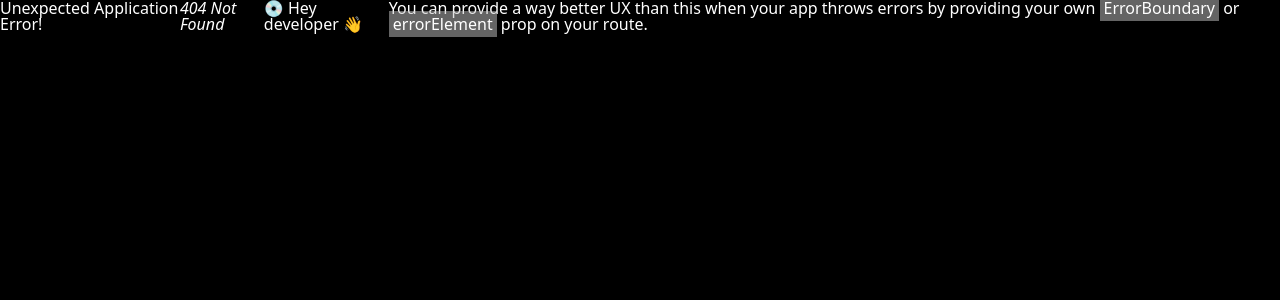
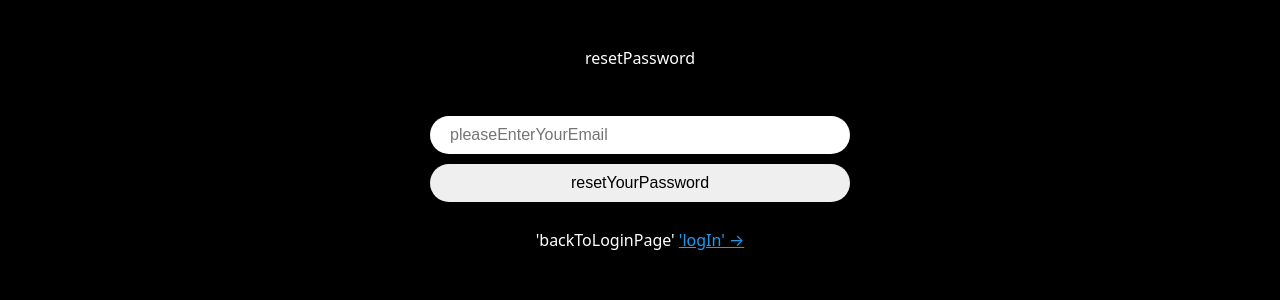
Before and after one commit to dnjll/nwitter-reloaded, a React (Vite) app: page /reset-password in a window 1280 px wide. Before the commit this address had no page. Shown: the top 300 px of the page. Built offline with nearby package versions, Linux system fonts and the light colour scheme.

Commit message:
add reset-password

```diff
--- a/src/components/auth-components.ts
+++ b/src/components/auth-components.ts
@@ -28,6 +28,7 @@ export const Input = styled.input`
     border: none;
     width: 100%;
     font-size: 16px;
+    /* margin-bottom: 10px; */
     &[type="submit"] {
         cursor: pointer;
         &:hover{
--- a/src/components/github-btn.tsx
+++ b/src/components/github-btn.tsx
@@ -1,10 +1,12 @@
-import { GithubAuthProvider, signInWithPopup, signInWithRedirect } from "firebase/auth";
+import { GithubAuthProvider, sendPasswordResetEmail, signInWithPopup, signInWithRedirect } from "firebase/auth";
 import {styled} from "styled-components";
 import { auth } from "../firebase";
-import { useNavigate } from "react-router-dom";
+import { Link, useNavigate } from "react-router-dom";
+import { Input, Switcher, Wrapper } from "./auth-components";
+import { useState } from "react";
 
 const Button = styled.span`
-    margin-top: 50px;
+    margin-top: 20px;
     background-color: white;
     font-weight: 500;
     width: 100%;
@@ -40,5 +42,6 @@ export default function GithubButton() {
             <Logo src="/github-logo.svg"/>
             Coninue with Github
         </Button>
+
     );
 }
--- a/src/components/layout.tsx
+++ b/src/components/layout.tsx
@@ -3,7 +3,7 @@ import { Outlet } from "react-router-dom";
 export default function Layout() {
     return  (
         <>
-        <h2>layout</h2>
+        <h2></h2>
         <Outlet />
         </>
     );
--- a/src/routes/create-account.tsx
+++ b/src/routes/create-account.tsx
@@ -63,6 +63,7 @@ export default function CreateAccount() {
             Already have an account?
             <Link to="/login">Log in&rarr;</Link>
         </Switcher>
+
         <GithubButton/>
     </Wrapper>)
 }
--- a/src/routes/home.tsx
+++ b/src/routes/home.tsx
@@ -1,9 +1,3 @@
-import { auth } from "../firebase"
-
 export default function Home() {
-
-    const logOut = () => {
-        auth.signOut();
-    };
-    return <h1><button onClick={logOut}>Log Out</button></h1>
+    return <h1>home</h1>
 }
--- a/src/routes/login.tsx
+++ b/src/routes/login.tsx
@@ -56,6 +56,10 @@ export default function CreateAccount() {
       <Switcher>
         Don't have an account?<Link to ="/create-account">Create one &rarr;</Link>
       </Switcher>
+      <Switcher>
+            Forgot your password?
+            <Link to="/reset-password">Reset password&rarr;</Link>
+        </Switcher>
       <GithubButton/>
     </Wrapper>
 
--- /dev/null
+++ b/src/routes/reset-password.tsx
@@ -0,0 +1,45 @@
+import { fetchSignInMethodsForEmail, sendPasswordResetEmail, SignInMethod } from "firebase/auth";
+import { useState } from "react";
+import { auth } from "../firebase";
+import { Form, Input, Wrapper,Switcher, Error} from "../components/auth-components";
+import { Link } from "react-router-dom";
+import styled from "styled-components";
+
+export default function ResetPassword() {
+    const [email, setEmail] = useState<string>('');
+    const [message, setMessage] = useState<String | null>(null);
+
+    const sendResetEmail = async() => {
+
+       try {
+            const signInMethods = await fetchSignInMethodsForEmail(auth, email);
+
+            if(signInMethods.length > 0) {
+                await sendPasswordResetEmail(auth, email);
+                setMessage("resetPassword");
+            } else {
+                setMessage("userNotRegistered");
+            }
+       } catch (error: any) {
+        setMessage("error");
+       }
+    }
+    return (
+        <Wrapper>
+            <h1>{'resetPassword'}</h1>
+            <Form><Input
+                type="email"
+                placeholder={'pleaseEnterYourEmail'}
+                value={email}
+                onChange={(e) => setEmail(e.target.value)}
+            ></Input>
+            <Input type="submit" onClick={sendResetEmail} value='resetYourPassword'></Input>
+            </Form>
+            {message && <Error>{message}</Error>}
+            <Switcher>
+                'backToLoginPage' <Link to="/login">'logIn' &rarr;</Link>{' '}
+            </Switcher>
+        </Wrapper>
+    );
+
+};
```
Also changed, not shown: src/App.tsx (+7 -0 lines).
